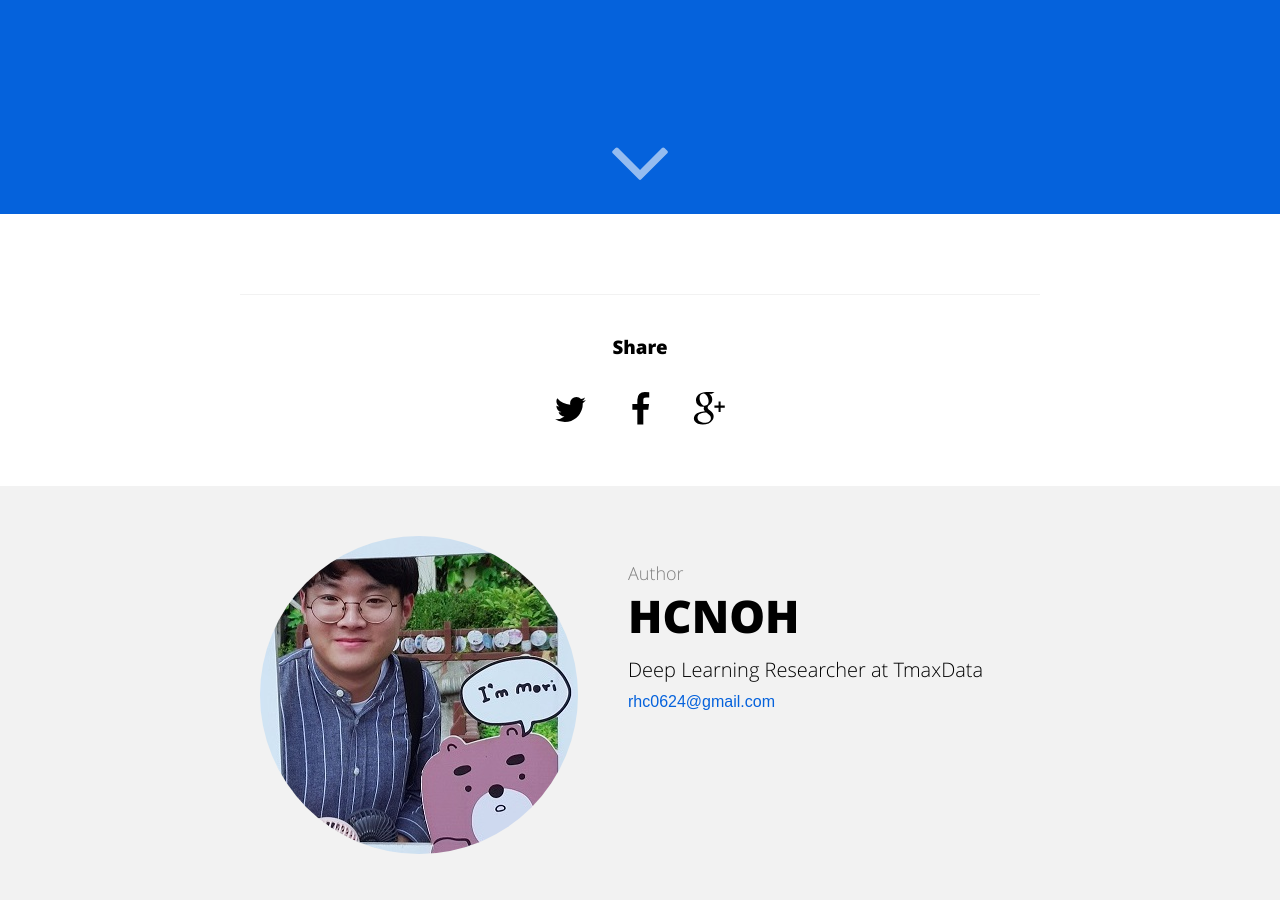
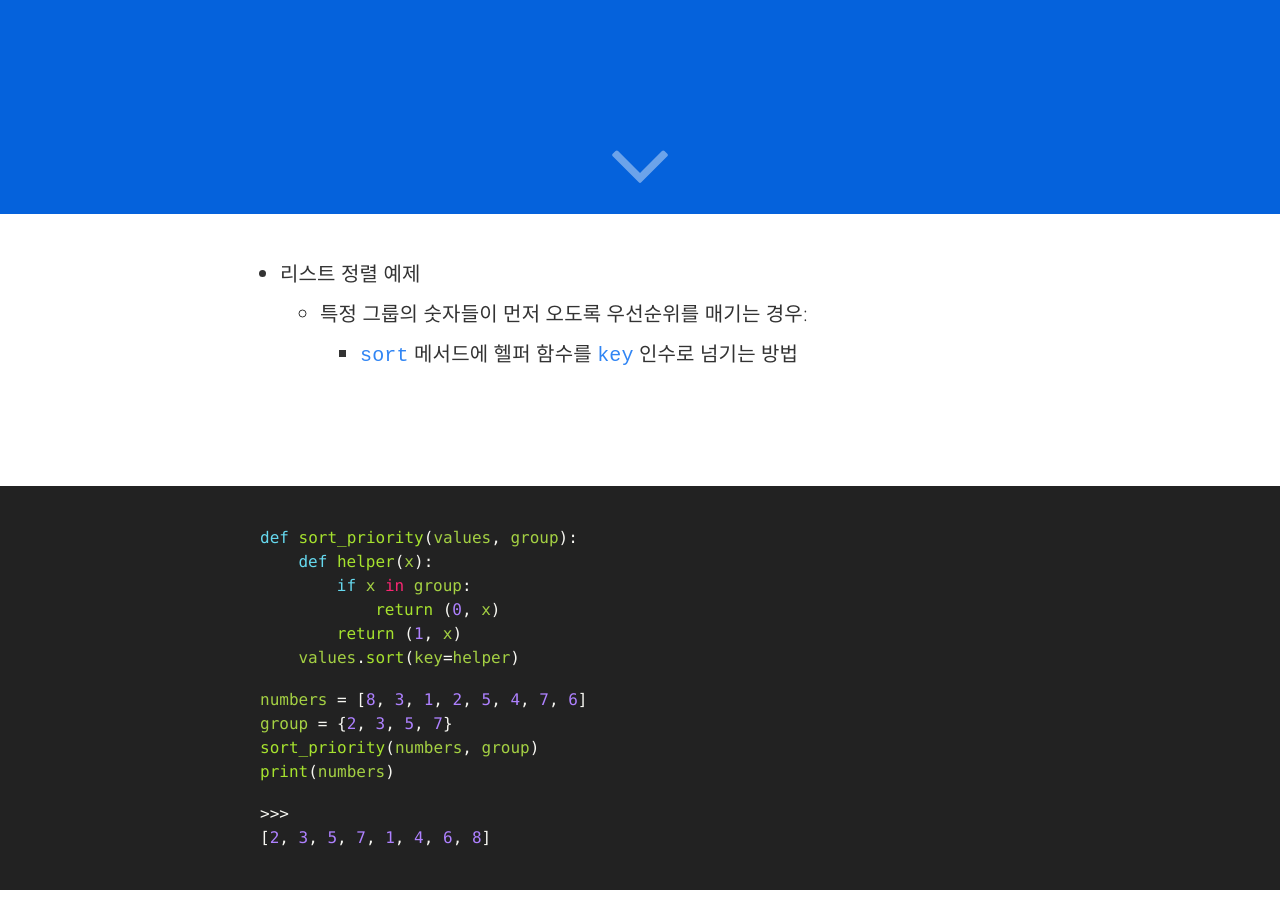
Before and after one commit to hcnoh/blog-prev, a Jekyll site: the page built from _posts/2018-09-26-effective-python-way15.md, in a window 1280 px wide and 900 px high, scrolled down 686 px. Built offline with Jekyll 4.4.1, drawn with Linux system fonts in a browser that asks for light colours; comment, search, counter and statistics services are not loaded; some of the changed text lies outside the part shown.

Commit message:
Update 2018-09-26-effective-python-way15.md

```diff
--- a/_posts/2018-09-26-effective-python-way15.md
+++ b/_posts/2018-09-26-effective-python-way15.md
@@ -10,3 +10,28 @@ categories:
 - 이펙티브 파이썬 스터디
 twitter_text: 'WAY 15. 클로저가 변수 스코프와 상호 작용하는 방법을 알자'
 ---
+
+- 리스트 정렬 예제
+  - 특정 그룹의 숫자들이 먼저 오도록 우선순위를 매기는 경우:
+    - `sort` 메서드에 헬퍼 함수를 `key` 인수로 넘기는 방법
+{% highlight python %}
+def sort_priority(values, group):
+    def helper(x):
+        if x in group:
+            return (0, x)
+        return (1, x)
+    values.sort(key=helper)
+
+numbers = [8, 3, 1, 2, 5, 4, 7, 6]
+group = {2, 3, 5, 7}
+sort_priority(numbers, group)
+print(numbers)
+
+>>>
+[2, 3, 5, 7, 1, 4, 6, 8]
+{% endhighlight %}
+
+## 위의 정렬 예제가 동작하는 이유
+1. 파이썬은 클로저(closure)를 지원
+2. 함수는 파이썬에서 일급 객체(first-class object)
+3. 파이썬에는 튜플을 비교하는 특정한 규칙 존재
```
